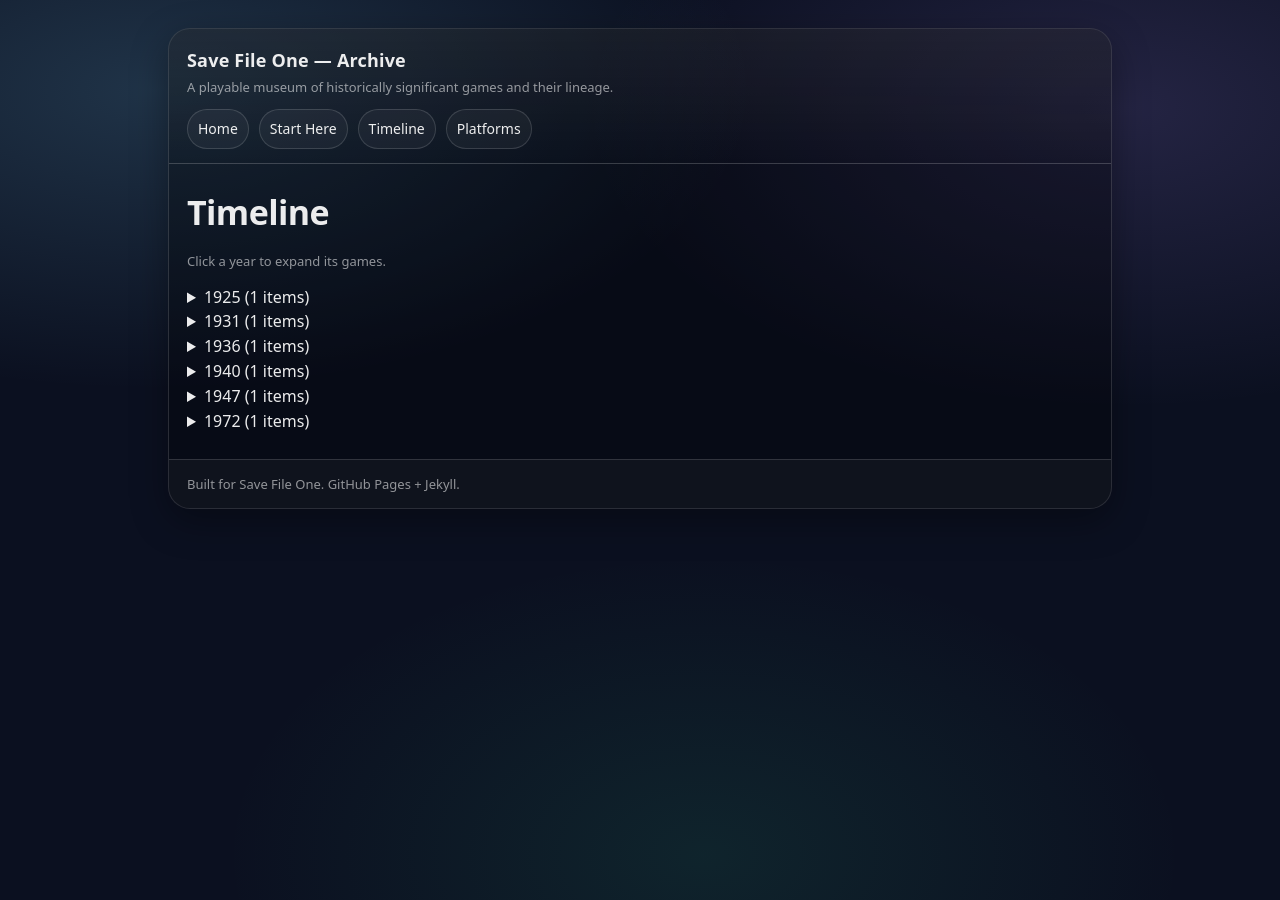
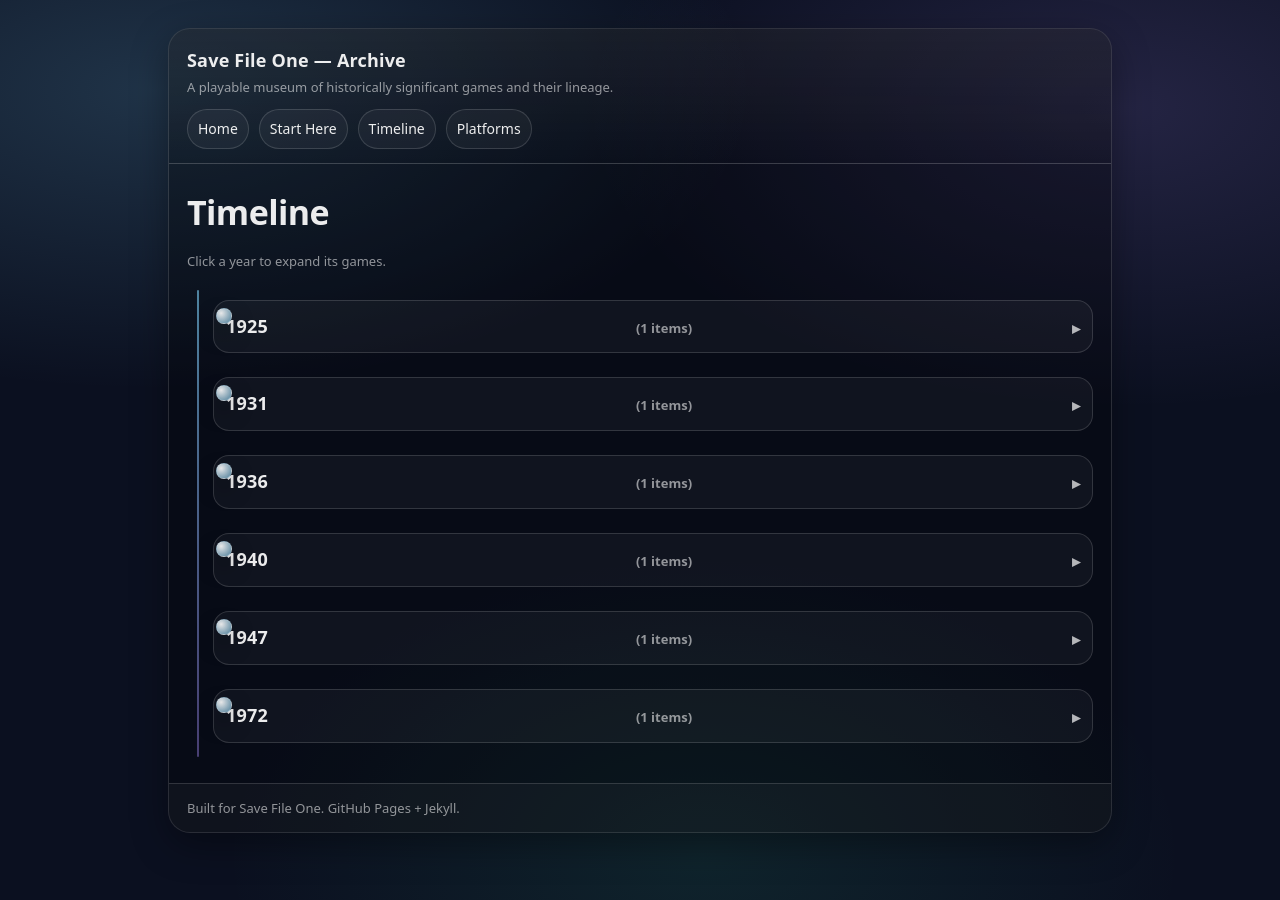
Before and after one commit to BacchusA/savefileone-archive, a Jekyll site: the page built from timeline.md, in a window 1280 px wide. Built offline with Jekyll 4.4.1, drawn with Linux system fonts in a browser that asks for light colours.

Commit message:
Update style.css

```diff
--- a/assets/style.css
+++ b/assets/style.css
@@ -201,5 +201,111 @@
   font-size: 13px;
   color: var(--faint);
 }
+/* --- Timeline --- */
+.timeline{
+  position: relative;
+  margin-top: 18px;
+  padding-left: 26px;
+}
+.timeline:before{
+  content:"";
+  position:absolute;
+  left: 10px;
+  top: 0;
+  bottom: 0;
+  width: 2px;
+  background: linear-gradient(180deg, rgba(125,211,252,0.65), rgba(167,139,250,0.45));
+  border-radius: 2px;
+  opacity: 0.9;
+}
+
+.tl-item{
+  position: relative;
+  padding: 10px 0 14px 0;
+}
+.tl-dot{
+  position:absolute;
+  left: 3px;
+  top: 18px;
+  width: 16px;
+  height: 16px;
+  border-radius: 50%;
+  background: radial-gradient(circle at 30% 30%, rgba(255,255,255,0.9), rgba(125,211,252,0.55));
+  border: 1px solid var(--border);
+  box-shadow: 0 10px 22px rgba(0,0,0,0.35);
+}
+
+.tl-year{
+  border: 1px solid var(--border);
+  border-radius: var(--radius);
+  background: rgba(255,255,255,0.04);
+  overflow: hidden;
+}
+.tl-year summary{
+  cursor: pointer;
+  list-style: none;
+  padding: 12px 12px;
+  display: flex;
+  align-items: baseline;
+  justify-content: space-between;
+  gap: 10px;
+  font-weight: 850;
+}
+.tl-year summary::-webkit-details-marker{ display:none; }
+
+.tl-year summary:after{
+  content: "▸";
+  opacity: 0.75;
+  margin-left: 12px;
+  transform: translateY(1px);
+}
+.tl-year[open] summary:after{ content: "▾"; }
+
+.tl-year-label{
+  font-size: 18px;
+  letter-spacing: 0.2px;
+}
+.tl-year-count{
+  font-weight: 600;
+  color: var(--faint);
+  font-size: 13px;
+}
+
+.tl-panel{
+  border-top: 1px solid var(--border);
+  padding: 12px;
+  display: grid;
+  gap: 10px;
+}
+
+.tl-game{
+  border: 1px solid rgba(255,255,255,0.10);
+  background: rgba(0,0,0,0.18);
+  border-radius: 14px;
+  padding: 10px 10px;
+}
+.tl-game-title{
+  font-weight: 850;
+  font-size: 16px;
+  margin-bottom: 2px;
+}
+.tl-game-meta{
+  font-size: 12px;
+  color: var(--faint);
+  margin-bottom: 6px;
+}
+.tl-game-text{
+  font-size: 13px;
+  color: var(--muted);
+}
+
+/* small quality-of-life */
+code{
+  background: rgba(255,255,255,0.08);
+  padding: 2px 6px;
+  border-radius: 8px;
+  border: 1px solid var(--border);
+}
+
 ul, ol{ color: var(--muted); }
 li{ margin: 6px 0; }
```
